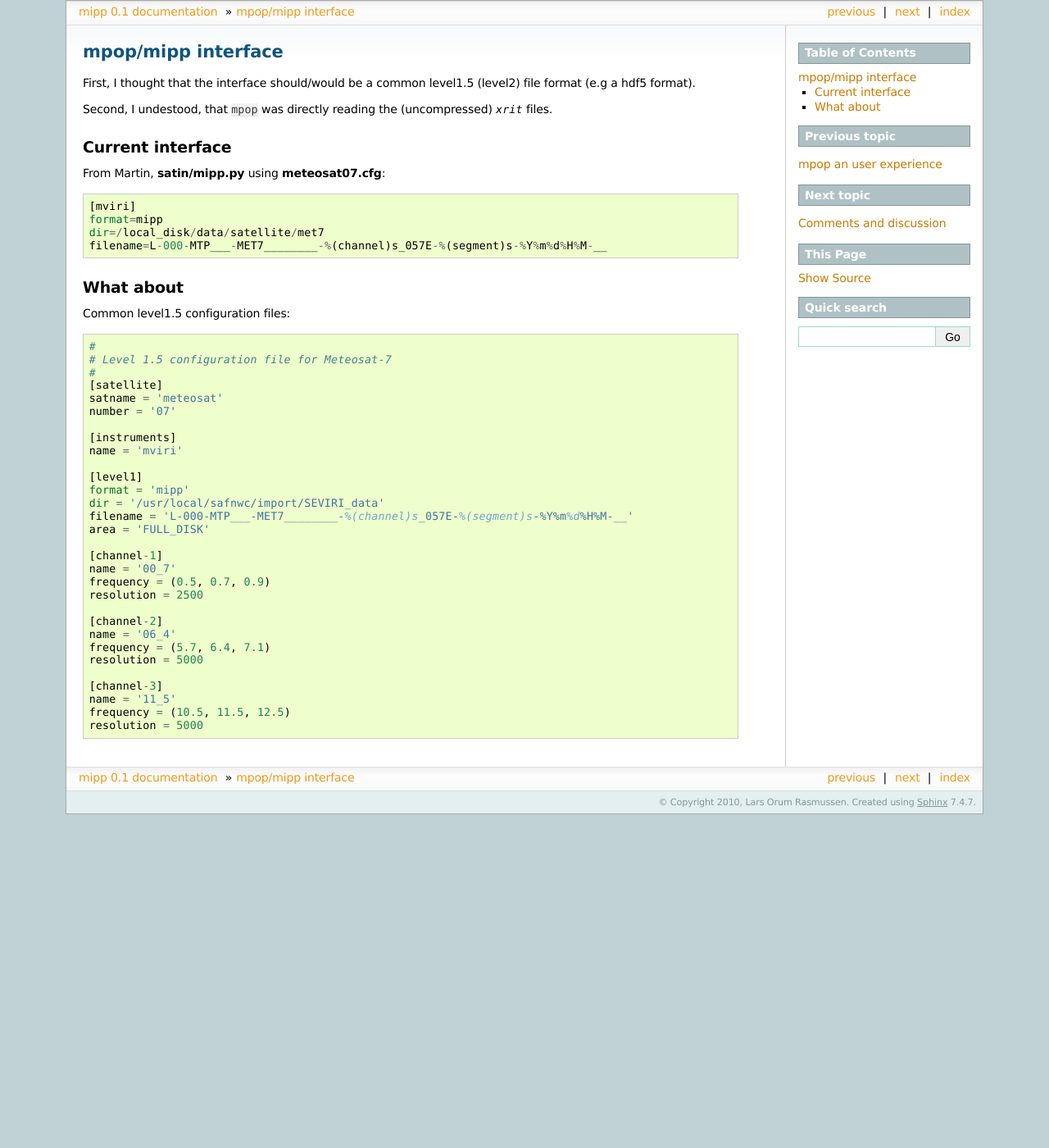
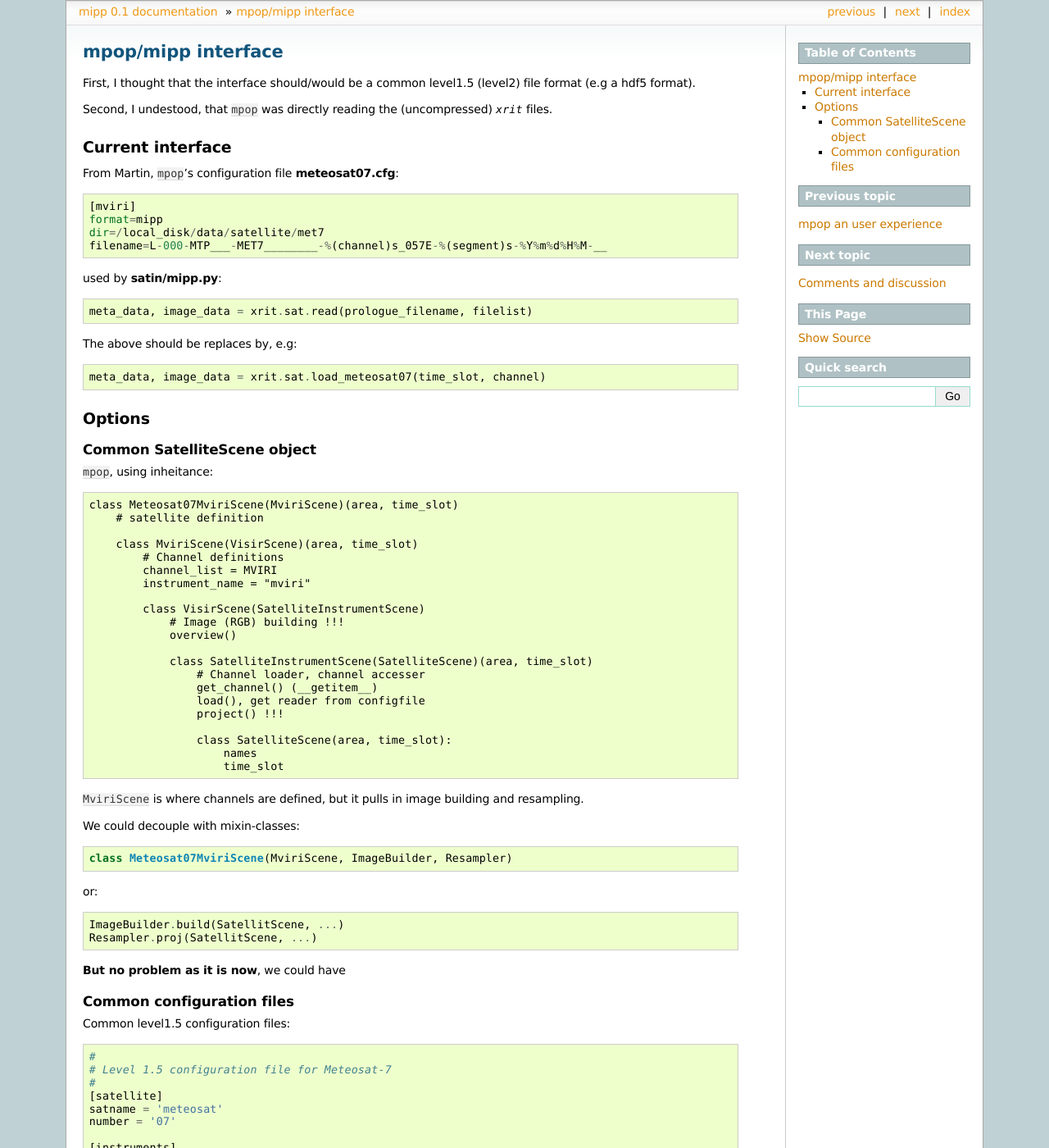
Before and after one commit to pytroll/mipp, a Sphinx documentation site: the page built from doc/source/mpop_mipp.rst, in a window 1280 px wide and 1400 px high. Shown: the whole window at 82% size. Built offline with Sphinx 7.4.7, drawn with Linux system fonts in a browser that asks for light colours; some of the changed text lies outside the part shown.

Commit message:
added documentation

```diff
--- a/doc/source/discuss.rst
+++ b/doc/source/discuss.rst
@@ -10,10 +10,10 @@ Some points
       * SMHI: ``_pyhl``, ``_satproj``, ``_proj``
       * DMI: ``h5py``, ``pyproj``
   * Someone should define our hdf5 format, based on OPERA style ?
-  * Memory usage (cleanup ?)
-      For MSGN (928x3712)
+    (in that process don't forget OpenNDap, netcdf ...)
+  * Memory usage (cleanup ?), for MSGN (928x3712)
       ``seviri.hr_overview`` uses more that 2 GB of memory (``overview`` is using 300 MB).
-      One channel is using 4*928*3712 = 14 MB (pynwclib.c *3 for each channel),
+      One channel is using 4x928x3712 = 14 MB (pynwclib.c x3 for each channel),
       we are handling four channels, it's 180 MB ... a long way to 2000 MB
 
 
--- a/doc/source/index.rst
+++ b/doc/source/index.rst
@@ -7,7 +7,7 @@ SMHI & DMI common processing environment
 ========================================
 .. centered:: Norrkoping, 3 March 2010
 
-This is a presentaion of (and an exercise in sphinx):
+This is a presentation of (and an exercise in sphinx):
 
 .. toctree::
    :maxdepth: 1
--- a/doc/source/mpop_mipp.rst
+++ b/doc/source/mpop_mipp.rst
@@ -9,15 +9,67 @@ Second, I undestood, that ``mpop`` was directly reading the (uncompressed) `xrit
 
 Current interface
 -----------------
-From Martin, **satin/mipp.py** using **meteosat07.cfg**::
+From Martin, ``mpop``'s configuration file **meteosat07.cfg**::
 
   [mviri]
   format=mipp
   dir=/local_disk/data/satellite/met7
   filename=L-000-MTP___-MET7________-%(channel)s_057E-%(segment)s-%Y%m%d%H%M-__
 
-What about
-----------
+used by **satin/mipp.py**::
+
+  meta_data, image_data = xrit.sat.read(prologue_filename, filelist)
+
+The above should be replaces by, e.g::
+
+  meta_data, image_data = xrit.sat.load_meteosat07(time_slot, channel)
+
+Options
+-------
+
+Common SatelliteScene object
+############################
+``mpop``, using inheitance::
+
+  class Meteosat07MviriScene(MviriScene)(area, time_slot)
+      # satellite definition
+
+      class MviriScene(VisirScene)(area, time_slot)
+          # Channel definitions
+          channel_list = MVIRI
+          instrument_name = "mviri"
+
+          class VisirScene(SatelliteInstrumentScene)
+              # Image (RGB) building !!!
+              overview()
+
+              class SatelliteInstrumentScene(SatelliteScene)(area, time_slot)
+                  # Channel loader, channel accesser
+                  get_channel() (__getitem__)
+                  load(), get reader from configfile
+                  project() !!!
+
+                  class SatelliteScene(area, time_slot):
+                      names
+                      time_slot
+
+``MviriScene`` is where channels are defined, but it pulls in image building and resampling.
+
+We could decouple with mixin-classes::
+
+  class Meteosat07MviriScene(MviriScene, ImageBuilder, Resampler)
+
+or::
+
+  ImageBuilder.build(SatellitScene, ...)
+  Resampler.proj(SatellitScene, ...)
+
+**But no problem as it is now**, we could have
+
+
+Common configuration files
+##########################
+
 Common level1.5 configuration files::
 
   #
@@ -50,3 +102,10 @@ Common level1.5 configuration files::
   name = '11_5'
   frequency = (10.5, 11.5, 12.5)
   resolution = 5000
+
+
+``mpop`` would then::
+
+    mda, image_data = xrit.sat.load_meteosat07(time_slot, channel)
+
+where `meteosat07` point to our common configuration file
```
Also changed, not shown: doc/source/introduction.rst (+3 -5 lines).
